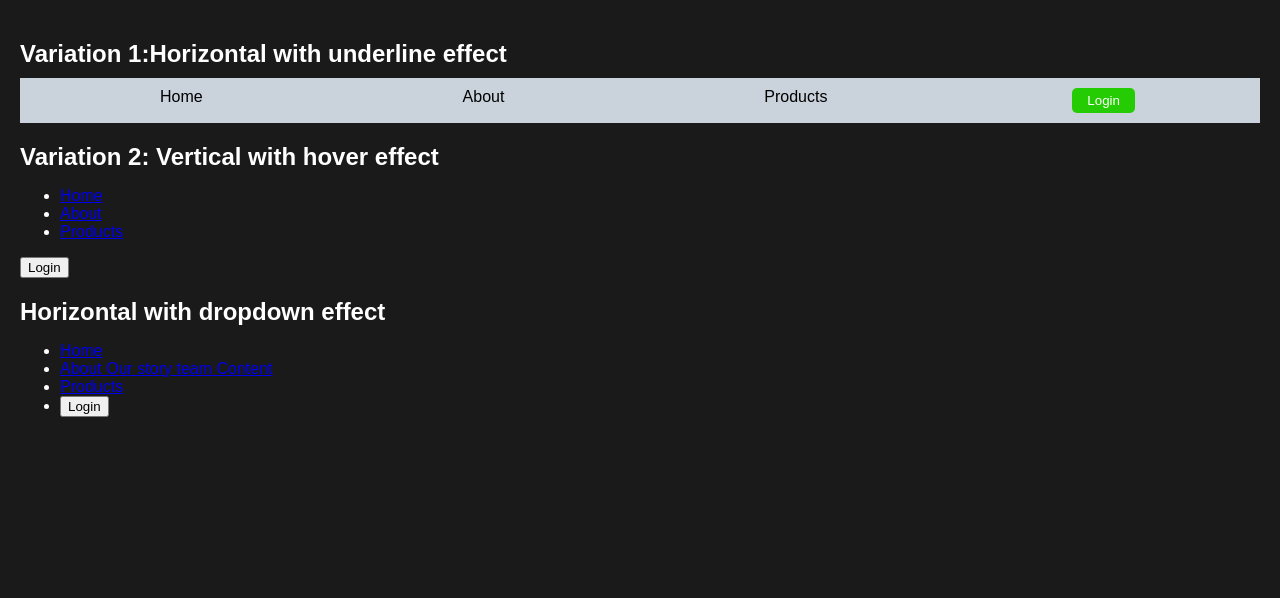
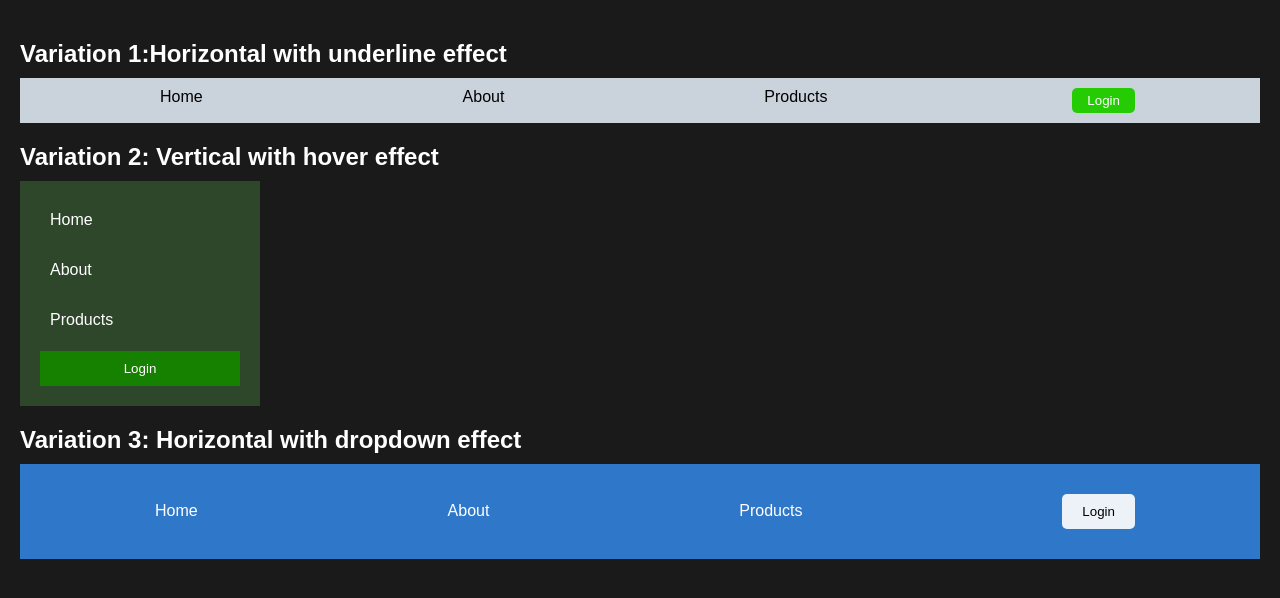
Before and after one commit to umavivekmodi/udemy-classes, a plain HTML site: page CSS/05navbar/navbar.html in a window 1280 px wide. Drawn offline with Linux system fonts and the light colour scheme.

Commit message:
horizontal nav bar and hover effects

```diff
--- a/CSS/05navbar/navbar.html
+++ b/CSS/05navbar/navbar.html
@@ -73,6 +73,85 @@
                 /* cursor: crosshair; */
                 cursor: pointer;
             }
+            .nav2{
+                background-color: #2e472b;
+                width: 200px;
+                padding: 20px;
+            }
+            .nav2 ul{
+                list-style-type: none;
+                margin: 0;
+                padding: 0;
+            }
+            .nav2 li{
+                margin-bottom: 12px;
+            }
+            .nav2 a{
+                text-decoration: none;
+                color: white;
+                display: block;
+                padding: 10px;
+                width: 100%;
+            }
+            .nav2 a:hover{
+                background-color: #0e420e;
+            }
+            .nav2 .login-btn{
+                background-color: #168101;
+                color: white;
+                border: none;
+                width: 100%;
+                padding: 10px;
+                cursor: pointer;
+            }
+            .nav2 .login-btn:hover{
+                background-color: #1e340a;
+                border: 1px solid white;
+            }
+            .nav3 {
+                background-color: #2f77c9;
+                padding: 10px;
+            }
+            .nav3 ul{
+                list-style-type: none;
+                padding: 0;
+                margin: 0;
+                display: flex;
+                justify-content: space-around;
+                align-items: center;
+            }
+            .nav3 a{
+                text-decoration: none;
+                color: white;
+                padding: 10px;
+                display: block;
+            }
+            .nav3 .dropdown-content{
+                display: none;
+            }
+            .nav3 .dropdown:hover .dropdown-content{
+                display: block;
+                position: absolute;
+                background-color: #2f77c9;
+                min-width: 150px;
+
+            }
+
+            .nav3 .login-btn{
+                background-color: #ecf2f7;
+                width: 100%;
+                padding: 10px;
+                margin: 10px;
+                border: none;
+                cursor: pointer;
+                border-radius: 5px;
+            }
+            .nav3 .login-btn:hover{
+                background-color: #053f55;
+                border: 1px solid black;
+                color: black;
+
+            }
     </style>
 </head>
 <body>
@@ -100,11 +179,17 @@
             <button class="login-btn">Login</button>
     </nav>
     <div class="nav container"></div>
-    <h2>Horizontal with dropdown effect</h2>
+    <h2> Variation 3: Horizontal with dropdown effect</h2>
     <nav class="nav3">
         <ul>
             <li><a href="#">Home</a></li>
-            <li><a href="#">About Our story team Content</a></li>
+            <li class="dropdown">
+            <a href="#">About</a>
+            <div class="dropdown-content">
+                <a href="#">Our Story</a>
+                <a href="#">Team</a>
+                <a href="#">Content</a>
+            </div></li>
             <li><a href="#">Products</a></li>
             <li><a href="#"><button class="login-btn">Login</button></a></li>
         </ul>
```
Also changed, not shown: CSS/05navbar/horizontolnav.html (added, +25 -0 lines).
